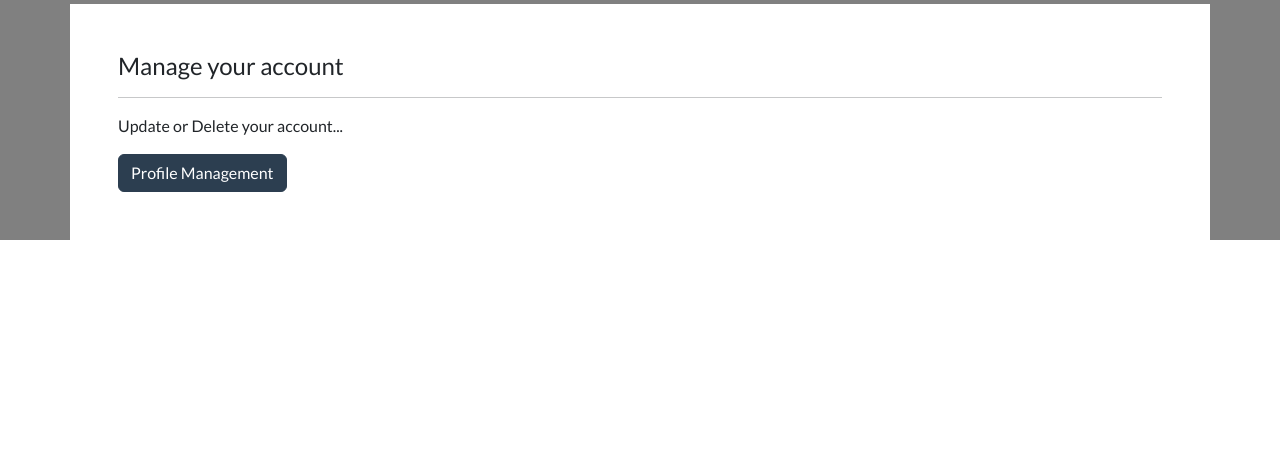
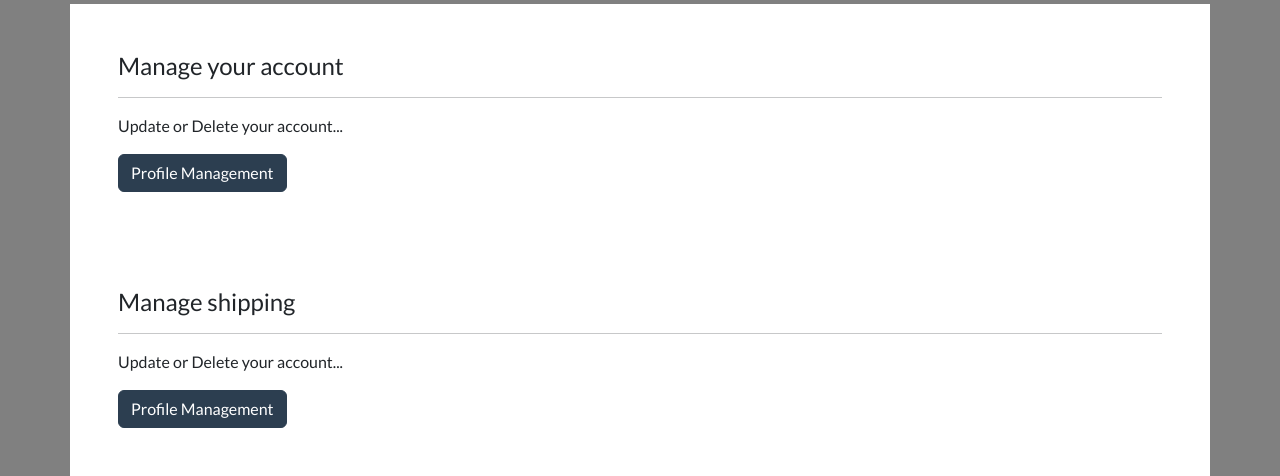
Before and after one commit to liberbell/dj11, a Django app: page /account/dashboard/ in a window 1280 px wide. Shown: the part 631-1107 px from the top of the page. Before the commit the page ends 871 px from the top, so only its background shows below. Run offline with Django 5.2, Linux system fonts and the light colour scheme; a user stored in the database is signed in; data comes from the database, SQL or seed files in the repository; some libraries are stand-ins or nearby versions.

Commit message:
dashboard1

```diff
--- a/ecommerce/account/templates/account/dashboard.html
+++ b/ecommerce/account/templates/account/dashboard.html
@@ -30,4 +30,10 @@
     <p> Update or Delete your account...</p>
     <a class="btn btn-primary navbar-btn text-white" type="button"  href="{% url 'profile-management' %}"> Profile Management </a>
 </div>
+<div class="container bg-white shadow-md p-5 form-layout">
+    <h4>Manage shipping</h4>
+    <hr>
+    <p> Update or Delete your account...</p>
+    <a class="btn btn-primary navbar-btn text-white" type="button"  href="{% url 'profile-management' %}"> Profile Management </a>
+</div>
 {% endblock content %}
```
